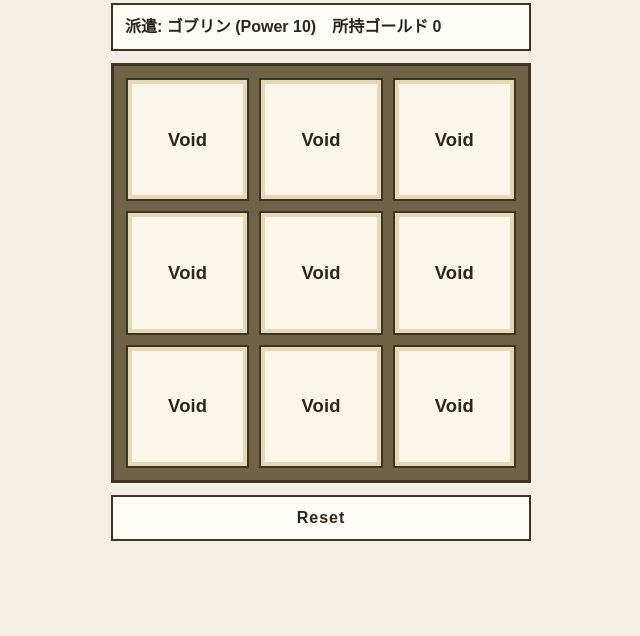
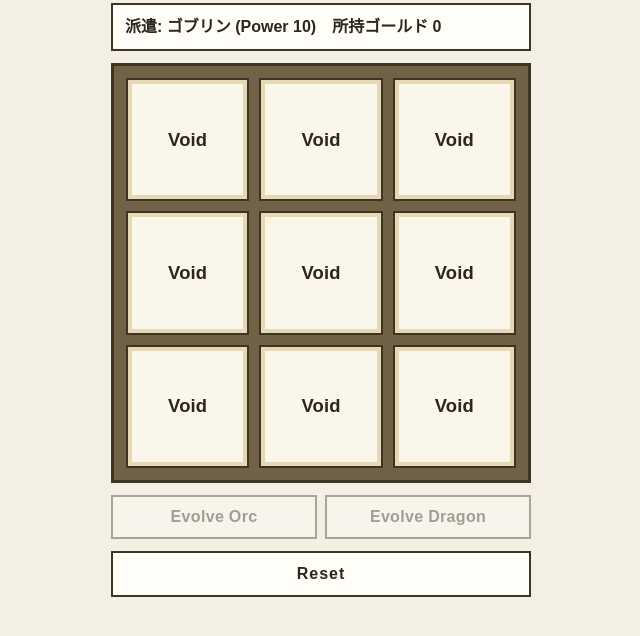
Before and after one commit to sakamoto-08/conquest-simple, a plain HTML site: page index.html in a window 1280 px wide. Shown: the part 78-714 px from the top of the page, without its empty margins (319-959 px from the left). Drawn offline with Linux system fonts and the light colour scheme.

Commit message:
Evolve機能（オーク・ドラゴン購入）を追加

```diff
--- a/css/style.css
+++ b/css/style.css
@@ -95,7 +95,41 @@ h1 {
   text-align: center;
 }
 
-/* マップの直下。ログより上なので、戦闘結果が出ても位置がずれない。 */
+/* マップの直下。2枚並び。種類が増えてもこの枠にボタンを足す。 */
+.evolve-actions {
+  display: grid;
+  grid-template-columns: 1fr 1fr;
+  gap: 8px;
+  margin-top: 12px;
+}
+
+.evolve-button {
+  min-height: 44px;
+  padding: 10px 8px;
+  font: inherit;
+  font-weight: 700;
+  letter-spacing: 0.02em;
+  color: inherit;
+  background: #fffdf8;
+  border: 2px solid #3e3424;
+  cursor: pointer;
+}
+
+.evolve-button:hover:not(:disabled) {
+  background: #fff;
+}
+
+.evolve-button:focus-visible {
+  outline: 3px solid #8a5a12;
+  outline-offset: 2px;
+}
+
+.evolve-button:disabled {
+  opacity: 0.4;
+  cursor: default;
+}
+
+/* 進化ボタンの下。ログより上なので、戦闘結果が出ても位置がずれない。 */
 .reset-button {
   display: block;
   width: 100%;
--- a/js/game.js
+++ b/js/game.js
@@ -5,9 +5,9 @@
  * データは ConquestData、クリックの受け取りは main.js が担当する。
  * 派遣で state が変わったら renderMap() と renderLog() で画面を追従させる。
  *
- * 戦闘に出すユニットは getDispatchUnit() だけが決める。
- * 今は所持カードの先頭1枚。編成は player.formation にカード配列を入れれば、
- * 戦闘力の合計としてそのまま resolveBattle に渡せる。
+ * 戦闘に出すカードは getDispatchUnit() だけが決める。
+ * 所持のうち power が一番高い1枚を派遣する。
+ * 進化で cards に強いカードを足すと、次の派遣から自動で切り替わる。
  * レベルはカードに level が付いたとき、表示名へ足す。
  *
  * 公開 API は globalThis.ConquestGame。
@@ -20,6 +20,17 @@
    * false のときは未探索を "Void" にする。探索済みは常に "Claimed"。
    */
   const SHOW_HIDDEN_GOLD = false;
+
+  /**
+   * ゴールドで追加できるカード。
+   * 種類や価格を変えるときは、この配列の行を足すか書き換える。
+   * templateId は ConquestData.CARD_TEMPLATES のキー。
+   * label はボタンに出す文言。
+   */
+  const EVOLUTIONS = [
+    { templateId: 'orc', cost: 50, label: 'Evolve Orc' },
+    { templateId: 'dragon', cost: 120, label: 'Evolve Dragon' },
+  ];
 
   /**
    * マスに出す文字列。
@@ -61,22 +72,37 @@
   }
 
   /**
-   * 今回派遣するユニット。
-   * formation に1枚以上あればそれを優先する。無ければ所持の先頭。
+   * 今回派遣するカード。所持のうち power が最大の1枚。
+   * 同じ戦闘力なら、配列の先にあるカードを残す。
    * 戻り値はそのまま resolveBattle に渡せる。
    *
-   * @param {{ cards: object[], formation?: object[] }} player
-   * @returns {object|object[]}
+   * @param {{ cards: object[] }} player
+   * @returns {object}
    */
   function getDispatchUnit(player) {
-    if (Array.isArray(player.formation) && player.formation.length > 0) {
-      return player.formation;
-    }
-    const card = player.cards[0];
-    if (!card) {
+    if (!player.cards.length) {
       throw new Error('派遣できるカードがありません');
     }
-    return card;
+    return player.cards.reduce(function (strongest, card) {
+      if (card.power > strongest.power) {
+        return card;
+      }
+      return strongest;
+    });
+  }
+
+  /**
+   * 進化メニューから1件を取る。未知の id は null。
+   * @param {string} templateId
+   * @returns {{ templateId: string, cost: number, label: string }|null}
+   */
+  function findEvolution(templateId) {
+    for (let i = 0; i < EVOLUTIONS.length; i++) {
+      if (EVOLUTIONS[i].templateId === templateId) {
+        return EVOLUTIONS[i];
+      }
+    }
+    return null;
   }
 
   /**
@@ -152,6 +178,7 @@
    * 画面の枠。
    * [data-region="status"] … 派遣カードと所持ゴールド。
    * [data-region="map"] … マップ。再描画で中身だけ入れ替える。
+   * [data-action="evolve"] … ゴールドでカードを追加するボタン。押す処理は main.js。
    * [data-action="reset"] … 初期状態へ戻すボタン。押す処理は main.js。
    * [data-region="log"] … 戦闘結果。空のあいだは表示しない。
    * @returns {HTMLElement}
@@ -181,9 +208,34 @@
 
     board.appendChild(statusHost);
     board.appendChild(mapHost);
+    board.appendChild(createEvolveElement());
     board.appendChild(resetButton);
     board.appendChild(logHost);
     return board;
+  }
+
+  /**
+   * 進化ボタンの並び。EVOLUTIONS の1行がボタン1つになる。
+   * 価格は title に残し、見た目の文言は label のままにする。
+   * @returns {HTMLElement}
+   */
+  function createEvolveElement() {
+    const actions = document.createElement('div');
+    actions.className = 'evolve-actions';
+    actions.dataset.region = 'evolve';
+
+    EVOLUTIONS.forEach(function (offer) {
+      const button = document.createElement('button');
+      button.type = 'button';
+      button.className = 'evolve-button';
+      button.dataset.action = 'evolve';
+      button.dataset.templateId = offer.templateId;
+      button.textContent = offer.label;
+      button.title = offer.cost + ' Gold';
+      actions.appendChild(button);
+    });
+
+    return actions;
   }
 
   /**
@@ -202,9 +254,8 @@
   /**
    * 所持ゴールドと、いま派遣できるカードを出す。
    * 名前は formatUnitName、出すユニットは getDispatchUnit に任せる。
-   * 戦闘力はカードの power の合計。1枚ならその値、編成なら合算で、戦闘判定と同じ。
-   * 例: 派遣: ゴブリン (Power 10)　所持ゴールド 120
-   *     派遣: ゴブリン・オーク (Power 30)　所持ゴールド 120
+   * 戦闘力は、派遣カードが1枚ならその power。配列なら合計。
+   * 例: 派遣: オーク (Power 20)　所持ゴールド 70
    *
    * @param {HTMLElement} root
    * @param {{ gold: number, cards: object[], formation?: object[] }} player
@@ -223,6 +274,53 @@
 
     statusHost.textContent =
       '派遣: ' + formatUnitName(unit) + ' (Power ' + power + ')　所持ゴールド ' + player.gold;
+  }
+
+  /**
+   * 所持ゴールドで買える進化だけ押せるようにする。
+   * 足りないボタンは disabled。クリック自体も evolveCard 側で無視する。
+   *
+   * @param {HTMLElement} root
+   * @param {{ gold: number }} player
+   */
+  function renderEvolve(root, player) {
+    const buttons = root.querySelectorAll('[data-action="evolve"]');
+    buttons.forEach(function (button) {
+      const offer = findEvolution(button.dataset.templateId);
+      button.disabled = !offer || player.gold < offer.cost;
+    });
+  }
+
+  /**
+   * ゴールドを払ってカードを1枚追加する。
+   * 価格未満、またはメニューに無い id では何も変えない。
+   * 同じカードは、ゴールドがある限り何度でも追加できる。
+   *
+   * @param {{ gold: number, cards: object[] }} player
+   * @param {string} templateId
+   * @returns {object|null} 追加したカード。買えなければ null
+   */
+  function evolveCard(player, templateId) {
+    const offer = findEvolution(templateId);
+    if (!offer || player.gold < offer.cost) {
+      return null;
+    }
+    player.gold -= offer.cost;
+    const card = globalThis.ConquestData.createCard(offer.templateId);
+    player.cards.push(card);
+    return card;
+  }
+
+  /**
+   * ステータスと進化ボタンを、今の所持に合わせる。
+   * 戦闘・進化・リセットのあとで呼ぶ。
+   *
+   * @param {HTMLElement} root
+   * @param {object} player
+   */
+  function refreshPlayer(root, player) {
+    renderStatus(root, player);
+    renderEvolve(root, player);
   }
 
   /**
@@ -287,6 +385,7 @@
   /**
    * 初期 state を作り、#app にマップを出す。
    * dispatch(row, col) が戦闘、再描画、ログ更新まで行う。
+   * evolve(templateId) はゴールドでカードを1枚追加する。
    * reset() は createInitialState で盤面を作り直し、表示を初期状態へ戻す。
    *
    * state は戻り値のプロパティとして持ち、各操作はそこを読む。
@@ -298,6 +397,7 @@
    *   renderMap: () => void,
    *   renderLog: (message: string, result?: string) => void,
    *   dispatch: (row: number, col: number) => object|null,
+   *   evolve: (templateId: string) => object|null,
    *   reset: () => void
    * }}
    */
@@ -323,24 +423,39 @@
           return null;
         }
         renderMap(root, game.state.map);
-        renderStatus(root, game.state.player);
+        refreshPlayer(root, game.state.player);
         renderLog(root, formatBattleLog(outcome, game.state.player), outcome.battle.result);
         return outcome;
       },
       /**
-       * 探索状況、所持ゴールド、戦闘ログを捨てて最初からにする。
+       * メニューにあるカードを1枚買う。
+       * 成功したら所持ゴールド、派遣カード、ボタンの押せる状態を描き直す。
+       *
+       * @param {string} templateId
+       * @returns {object|null}
+       */
+      evolve: function (templateId) {
+        const card = evolveCard(game.state.player, templateId);
+        if (!card) {
+          return null;
+        }
+        refreshPlayer(root, game.state.player);
+        return card;
+      },
+      /**
+       * 探索状況、所持ゴールド、追加したカード、戦闘ログを捨てて最初からにする。
        * カードの初期所持も createInitialState の定義に従う。
        */
       reset: function () {
         game.state = globalThis.ConquestData.createInitialState();
-        renderStatus(root, game.state.player);
+        refreshPlayer(root, game.state.player);
         renderMap(root, game.state.map);
         renderLog(root, '');
       },
     };
 
     root.replaceChildren(createBoardElement());
-    renderStatus(root, game.state.player);
+    refreshPlayer(root, game.state.player);
     renderMap(root, game.state.map);
     return game;
   }
--- a/js/main.js
+++ b/js/main.js
@@ -4,8 +4,9 @@
  *
  * マスは戦闘のたびに renderMap() で作り直される。
  * listener は #app に1つだけ付け、押された要素で処理を分ける。
- *   .map-cell            … game.dispatch()
- *   [data-action="reset"] … game.reset()
+ *   .map-cell             … game.dispatch()
+ *   [data-action="evolve"] … game.evolve()
+ *   [data-action="reset"]  … game.reset()
  */
 (function () {
   'use strict';
@@ -17,6 +18,12 @@
   ConquestGame.current = game;
 
   app.addEventListener('click', function (event) {
+    const evolveButton = event.target.closest('[data-action="evolve"]');
+    if (evolveButton && app.contains(evolveButton)) {
+      game.evolve(evolveButton.dataset.templateId);
+      return;
+    }
+
     const resetButton = event.target.closest('[data-action="reset"]');
     if (resetButton && app.contains(resetButton)) {
       game.reset();
```
